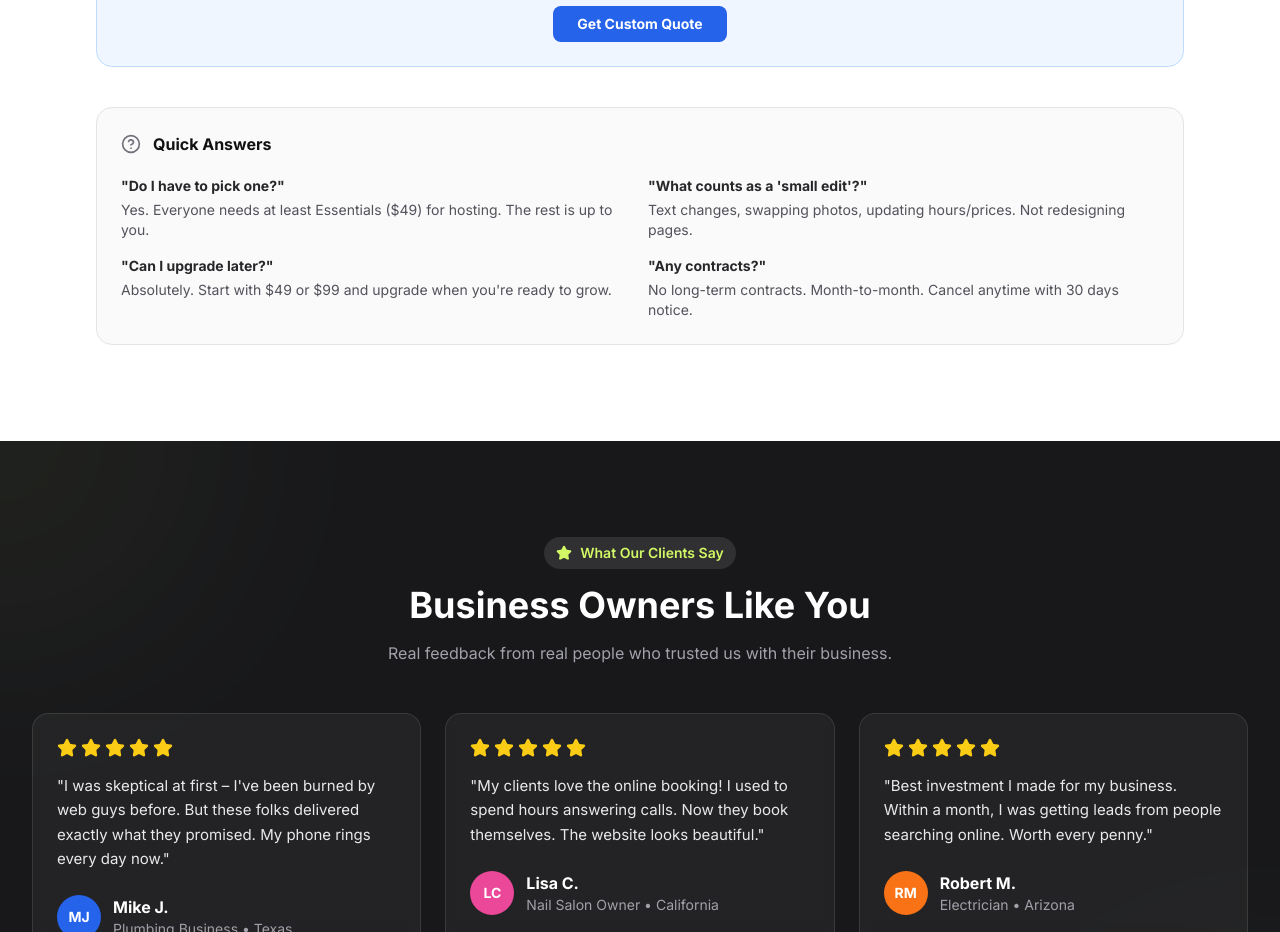
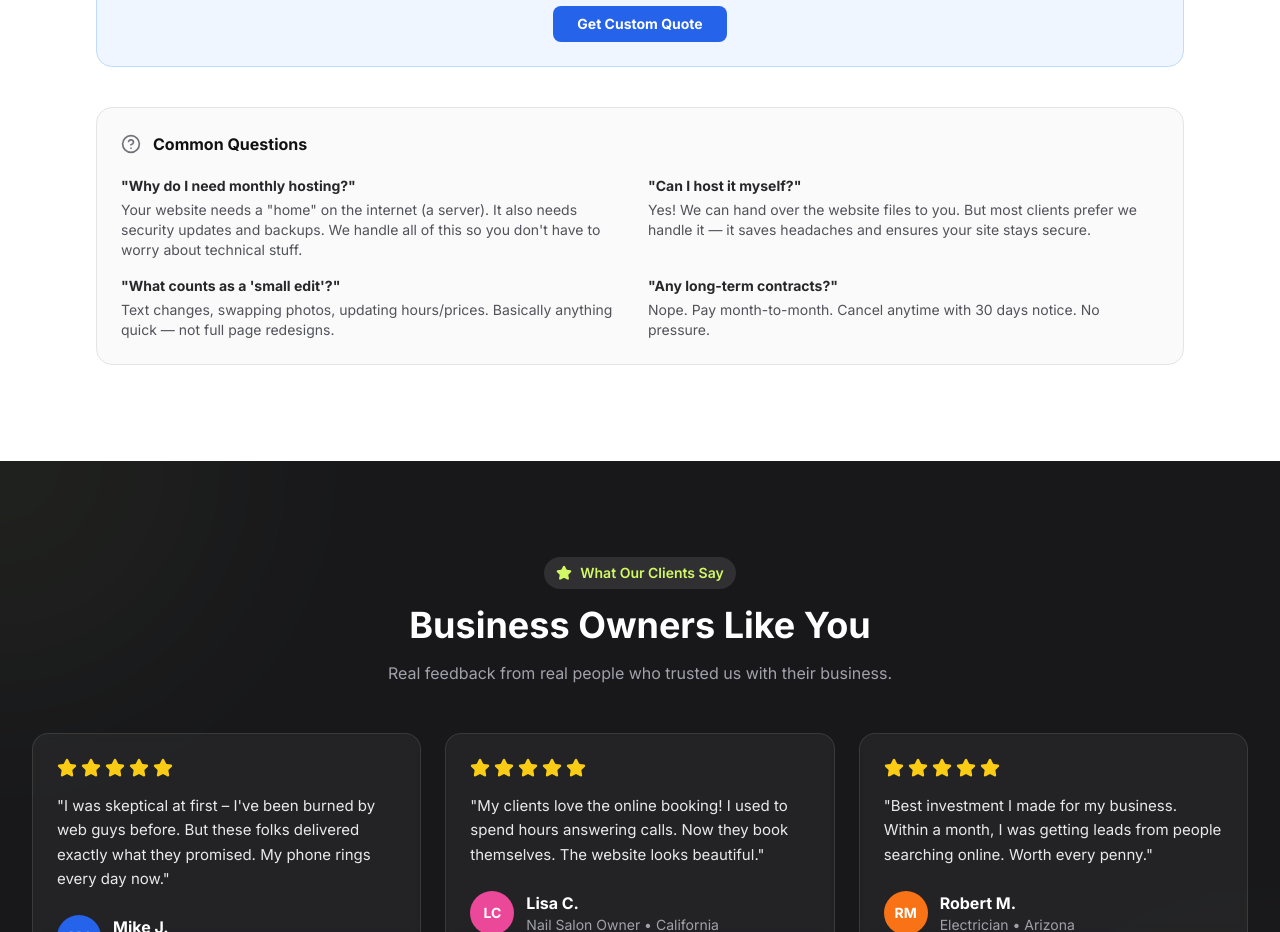
Before and after one commit to parfweb/CCGservicesLLC, a React (Vite) app: page / in a window 1280 px wide. Shown: the part 5700-6632 px from the top of the page. Built offline with nearby package versions, Linux system fonts and the light colour scheme.

Commit message:
Soften FAQ section - explain hosting value without being pushy

```diff
--- a/components/Hosting.tsx
+++ b/components/Hosting.tsx
@@ -225,25 +225,25 @@ const Hosting: React.FC = () => {
         <div className="bg-zinc-50 rounded-2xl p-6 border border-zinc-200">
           <div className="flex items-center gap-3 mb-5">
             <HelpCircle className="w-5 h-5 text-zinc-500" />
-            <h3 className="font-bold text-brand-black">Quick Answers</h3>
+            <h3 className="font-bold text-brand-black">Common Questions</h3>
           </div>
 
           <div className="grid grid-cols-1 md:grid-cols-2 gap-4 text-sm">
             <div>
-              <p className="font-bold text-zinc-800 mb-1">"Do I have to pick one?"</p>
-              <p className="text-zinc-600">Yes. Everyone needs at least Essentials ($49) for hosting. The rest is up to you.</p>
+              <p className="font-bold text-zinc-800 mb-1">"Why do I need monthly hosting?"</p>
+              <p className="text-zinc-600">Your website needs a "home" on the internet (a server). It also needs security updates and backups. We handle all of this so you don't have to worry about technical stuff.</p>
+            </div>
+            <div>
+              <p className="font-bold text-zinc-800 mb-1">"Can I host it myself?"</p>
+              <p className="text-zinc-600">Yes! We can hand over the website files to you. But most clients prefer we handle it — it saves headaches and ensures your site stays secure.</p>
             </div>
             <div>
               <p className="font-bold text-zinc-800 mb-1">"What counts as a 'small edit'?"</p>
-              <p className="text-zinc-600">Text changes, swapping photos, updating hours/prices. Not redesigning pages.</p>
+              <p className="text-zinc-600">Text changes, swapping photos, updating hours/prices. Basically anything quick — not full page redesigns.</p>
             </div>
             <div>
-              <p className="font-bold text-zinc-800 mb-1">"Can I upgrade later?"</p>
-              <p className="text-zinc-600">Absolutely. Start with $49 or $99 and upgrade when you're ready to grow.</p>
-            </div>
-            <div>
-              <p className="font-bold text-zinc-800 mb-1">"Any contracts?"</p>
-              <p className="text-zinc-600">No long-term contracts. Month-to-month. Cancel anytime with 30 days notice.</p>
+              <p className="font-bold text-zinc-800 mb-1">"Any long-term contracts?"</p>
+              <p className="text-zinc-600">Nope. Pay month-to-month. Cancel anytime with 30 days notice. No pressure.</p>
             </div>
           </div>
         </div>
```
